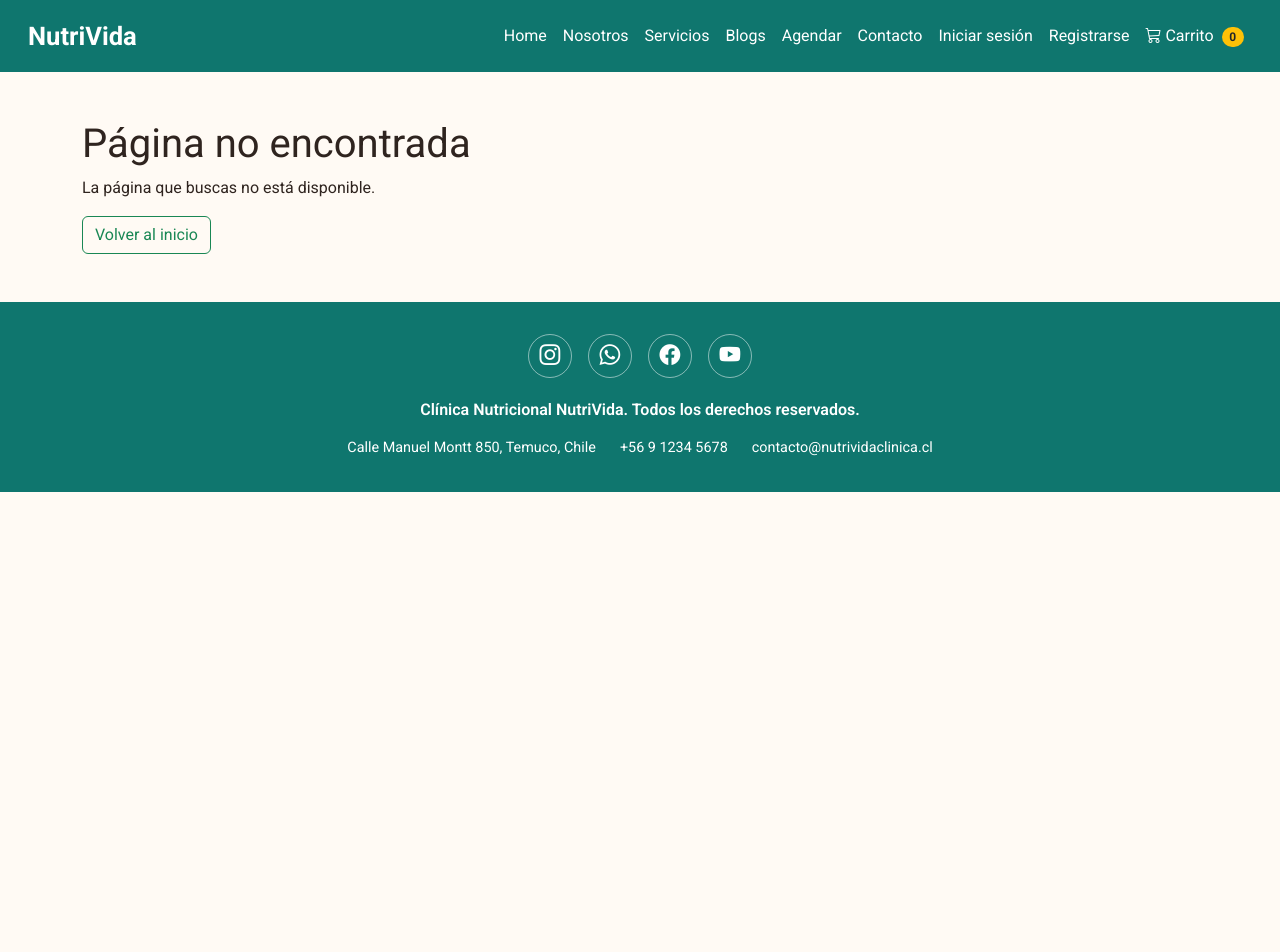
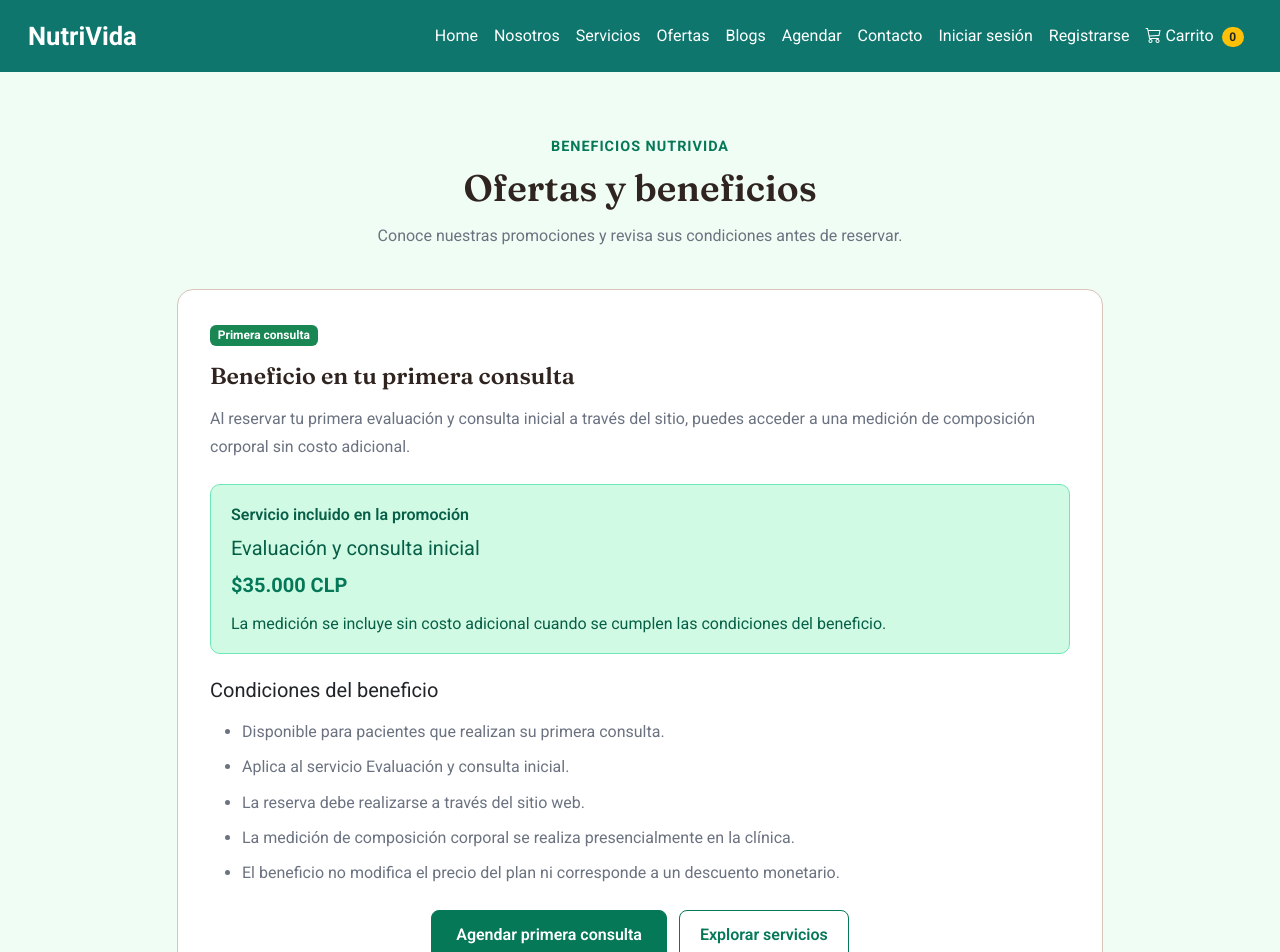
Before and after one commit to soofigonb/nutrivida-tienda-online, a React (Vite) app in the folder fase2/proyecto_etapa2_react/: page /ofertas in a window 1280 px wide. Shown: the top 952 px of the page. Before the commit the page ends 800 px from the top, so only its background shows below. Built offline with nearby package versions, Linux system fonts and the light colour scheme.

Commit message:
sofi: agregar catálogo por categorías y ofertas con pruebas

```diff
--- a/fase2/proyecto_etapa2_react/src/App.jsx
+++ b/fase2/proyecto_etapa2_react/src/App.jsx
@@ -11,6 +11,8 @@ import Footer from './components/Footer.jsx'
 import ScrollNavegacion from './components/ScrollNavegacion.jsx'
 
 import Inicio from './pages/Inicio.jsx'
+import Servicios from './pages/Servicios.jsx'
+import Ofertas from './pages/Ofertas.jsx'
 import Agendar from './pages/Agendar.jsx'
 import Carrito from './pages/Carrito.jsx'
 import Registro from './pages/Registro.jsx'
@@ -76,17 +78,38 @@ function App() {
           <ScrollNavegacion />
 
           <Routes>
-            {/* Páginas con navbar y footer públicos */}
             <Route element={<SitioPublico />}>
               <Route path="/" element={<Inicio />} />
 
-              <Route path="/agendar" element={<Agendar />} />
+              <Route
+                path="/servicios"
+                element={<Servicios />}
+              />
 
-              <Route path="/carrito" element={<Carrito />} />
+              <Route
+                path="/ofertas"
+                element={<Ofertas />}
+              />
 
-              <Route path="/login" element={<Login />} />
+              <Route
+                path="/agendar"
+                element={<Agendar />}
+              />
 
-              <Route path="/registro" element={<Registro />} />
+              <Route
+                path="/carrito"
+                element={<Carrito />}
+              />
+
+              <Route
+                path="/login"
+                element={<Login />}
+              />
+
+              <Route
+                path="/registro"
+                element={<Registro />}
+              />
 
               <Route
                 path="/blogs/alimentacion-antiinflamatoria"
@@ -104,9 +127,11 @@ function App() {
               />
             </Route>
 
-            {/* Panel protegido con menú propio */}
             <Route element={<RutaAdmin />}>
-              <Route path="/admin" element={<AdminLayout />}>
+              <Route
+                path="/admin"
+                element={<AdminLayout />}
+              >
                 <Route index element={<AdminHome />} />
 
                 <Route
--- a/fase2/proyecto_etapa2_react/src/components/Navbar.jsx
+++ b/fase2/proyecto_etapa2_react/src/components/Navbar.jsx
@@ -1,44 +1,34 @@
-import { useContext, useState } from "react";
+import { useContext, useState } from 'react'
 import {
   Button,
   Container,
   Nav,
   Navbar as NavbarBootstrap,
-} from "react-bootstrap";
-import { Link, useNavigate } from "react-router-dom";
-import { CarritoContext } from "../context/CarritoContext";
-import { AuthContext } from "../context/AuthContext";
+} from 'react-bootstrap'
+import { Link, useNavigate } from 'react-router-dom'
+
+import { CarritoContext } from '../context/CarritoContext'
+import { AuthContext } from '../context/AuthContext'
 
 function Navbar({ cantidadCarrito }) {
-  // ========================================
-  // 1. ESTADOS Y CONTEXTOS
-  // ========================================
+  const [expandido, setExpandido] = useState(false)
 
-  const [expandido, setExpandido] = useState(false);
+  const carritoContext = useContext(CarritoContext)
 
-  const carritoContext = useContext(CarritoContext);
-  const { usuario, cerrarSesion } = useContext(AuthContext);
+  const { usuario, cerrarSesion } = useContext(AuthContext)
 
-  const navigate = useNavigate();
+  const navigate = useNavigate()
 
   const cantidadMostrar =
     cantidadCarrito !== undefined
       ? cantidadCarrito
-      : carritoContext?.cantidad || 0;
-
-  // ========================================
-  // 2. CERRAR SESIÓN
-  // ========================================
+      : carritoContext?.cantidad || 0
 
   function handleCerrarSesion() {
-    cerrarSesion();
-    setExpandido(false);
-    navigate("/login");
+    cerrarSesion()
+    setExpandido(false)
+    navigate('/login')
   }
-
-  // ========================================
-  // 3. BARRA DE NAVEGACIÓN
-  // ========================================
 
   return (
     <header>
@@ -50,7 +40,6 @@ function Navbar({ cantidadCarrito }) {
         data-bs-theme="dark"
       >
         <Container fluid>
-          {/* Nombre de la clínica */}
           <NavbarBootstrap.Brand
             as={Link}
             to="/"
@@ -59,7 +48,6 @@ function Navbar({ cantidadCarrito }) {
             NutriVida
           </NavbarBootstrap.Brand>
 
-          {/* Menú para pantallas pequeñas */}
           <NavbarBootstrap.Toggle
             aria-controls="menu-nutrivida"
             label="Abrir o cerrar menú"
@@ -71,41 +59,72 @@ function Navbar({ cantidadCarrito }) {
               className="ms-auto align-items-center"
               onSelect={() => setExpandido(false)}
             >
-              {/* Inicio */}
-              <Nav.Link as={Link} to="/" eventKey="inicio">
+              <Nav.Link
+                as={Link}
+                to="/"
+                eventKey="inicio"
+              >
                 Home
               </Nav.Link>
 
-              {/* Secciones de la página de inicio */}
-              <Nav.Link as={Link} to="/#nosotros" eventKey="nosotros">
+              <Nav.Link
+                as={Link}
+                to="/#nosotros"
+                eventKey="nosotros"
+              >
                 Nosotros
               </Nav.Link>
 
-              <Nav.Link as={Link} to="/#servicios" eventKey="servicios">
+              <Nav.Link
+                as={Link}
+                to="/servicios"
+                eventKey="servicios"
+              >
                 Servicios
               </Nav.Link>
 
-              <Nav.Link as={Link} to="/#blogs" eventKey="blogs">
+              <Nav.Link
+                as={Link}
+                to="/ofertas"
+                eventKey="ofertas"
+              >
+                Ofertas
+              </Nav.Link>
+
+              <Nav.Link
+                as={Link}
+                to="/#blogs"
+                eventKey="blogs"
+              >
                 Blogs
               </Nav.Link>
 
-              {/* Agendamiento */}
-              <Nav.Link as={Link} to="/agendar" eventKey="agendar">
+              <Nav.Link
+                as={Link}
+                to="/agendar"
+                eventKey="agendar"
+              >
                 Agendar
               </Nav.Link>
 
-              {/* Sección de contacto */}
-              <Nav.Link as={Link} to="/#contacto" eventKey="contacto">
+              <Nav.Link
+                as={Link}
+                to="/#contacto"
+                eventKey="contacto"
+              >
                 Contacto
               </Nav.Link>
-              {/* Entrada al panel para administradores */}
-              {usuario?.rol === "admin" && (
-                <Nav.Link as={Link} to="/admin" eventKey="admin">
+
+              {usuario?.rol === 'admin' && (
+                <Nav.Link
+                  as={Link}
+                  to="/admin"
+                  eventKey="admin"
+                >
                   Administración
                 </Nav.Link>
               )}
 
-              {/* Opciones según la sesión */}
               {usuario ? (
                 <>
                   <NavbarBootstrap.Text className="me-3 fw-bold text-light px-2">
@@ -124,20 +143,36 @@ function Navbar({ cantidadCarrito }) {
                 </>
               ) : (
                 <>
-                  <Nav.Link as={Link} to="/login" eventKey="login">
+                  <Nav.Link
+                    as={Link}
+                    to="/login"
+                    eventKey="login"
+                  >
                     Iniciar sesión
                   </Nav.Link>
 
-                  <Nav.Link as={Link} to="/registro" eventKey="registro">
+                  <Nav.Link
+                    as={Link}
+                    to="/registro"
+                    eventKey="registro"
+                  >
                     Registrarse
                   </Nav.Link>
                 </>
               )}
 
-              {/* Carrito */}
-              <Nav.Link as={Link} to="/carrito" eventKey="carrito">
-                <i className="bi bi-cart3 me-1" aria-hidden="true" />
+              <Nav.Link
+                as={Link}
+                to="/carrito"
+                eventKey="carrito"
+              >
+                <i
+                  className="bi bi-cart3 me-1"
+                  aria-hidden="true"
+                />
+
                 Carrito
+
                 <span
                   className="badge rounded-pill bg-warning text-dark ms-2"
                   id="contador-carrito"
@@ -150,7 +185,7 @@ function Navbar({ cantidadCarrito }) {
         </Container>
       </NavbarBootstrap>
     </header>
-  );
+  )
 }
 
-export default Navbar;
+export default Navbar
--- a/fase2/proyecto_etapa2_react/src/components/PlanesServicios.jsx
+++ b/fase2/proyecto_etapa2_react/src/components/PlanesServicios.jsx
@@ -1,10 +1,13 @@
 import { useState } from 'react'
 import { Link } from 'react-router-dom'
-import planes from '../data/planes.js'
+
+import planes, {
+  promocionPrimeraConsulta,
+} from '../data/planes.js'
 import formatearPrecio from '../utils/formatearPrecio.js'
 
-// Tarjeta reutilizable de un servicio.
-function TarjetaServicio({ plan }) {
+// Tarjeta compartida entre el inicio y el catálogo.
+export function TarjetaServicio({ plan }) {
   return (
     <article className="servicio-tarjeta">
       <img
@@ -40,7 +43,6 @@ function TarjetaServicio({ plan }) {
   )
 }
 
-// Sección de servicios y promoción.
 function PlanesServicios() {
   const [mostrarPromocion, setMostrarPromocion] = useState(false)
 
@@ -49,15 +51,21 @@ function PlanesServicios() {
       <div className="container">
         <div className="servicios-encabezado">
           <div>
-            <p className="seccion-etiqueta">Elige tu atención</p>
+            <p className="seccion-etiqueta">
+              Elige tu atención
+            </p>
 
-            <h2 className="seccion-titulo">Planes y servicios</h2>
+            <h2 className="seccion-titulo">
+              Planes y servicios
+            </h2>
           </div>
 
           <button
             type="button"
             className="promocion-boton"
-            onClick={() => setMostrarPromocion((actual) => !actual)}
+            onClick={() =>
+              setMostrarPromocion((actual) => !actual)
+            }
             aria-expanded={mostrarPromocion}
             aria-controls="promocion-servicios"
           >
@@ -69,12 +77,21 @@ function PlanesServicios() {
 
         <div id="promocion-servicios" aria-live="polite">
           {mostrarPromocion && (
-            <p className="promocion-mensaje">
-              <strong>Beneficio en tu primera consulta:</strong>{' '}
-              Durante este mes, al agendar tu primera consulta online,
-              recibirás una medición de composición corporal sin costo
-              adicional.
-            </p>
+            <div className="promocion-mensaje">
+              <p>
+                <strong>
+                  Beneficio en tu primera consulta:
+                </strong>{' '}
+                {promocionPrimeraConsulta.descripcion}
+              </p>
+
+              <Link
+                to="/ofertas"
+                className="fw-semibold text-success"
+              >
+                Ver condiciones del beneficio
+              </Link>
+            </div>
           )}
         </div>
 
@@ -83,6 +100,22 @@ function PlanesServicios() {
             <TarjetaServicio key={plan.id} plan={plan} />
           ))}
         </div>
+
+        <div className="gestion-botones mt-4">
+          <Link
+            to="/servicios"
+            className="btn btn-outline-success"
+          >
+            Explorar categorías
+          </Link>
+
+          <Link
+            to="/ofertas"
+            className="btn btn-success"
+          >
+            Ver ofertas
+          </Link>
+        </div>
       </div>
     </section>
   )
--- a/fase2/proyecto_etapa2_react/src/data/planes.js
+++ b/fase2/proyecto_etapa2_react/src/data/planes.js
@@ -6,6 +6,7 @@ const planes = [
   {
     id: 'consulta-inicial',
     nombre: 'Evaluación y consulta inicial',
+    categoria: 'Evaluación inicial',
     descripcion:
       'Evaluación antropométrica, diagnóstico nutricional y pauta de alimentación personalizada.',
     precio: 35000,
@@ -16,6 +17,7 @@ const planes = [
   {
     id: 'plan-integral',
     nombre: 'Plan nutricional integral',
+    categoria: 'Atención integral',
     descripcion:
       'Incluye dos controles mensuales, ajuste de minuta, seguimiento y guía de compras.',
     precio: 60000,
@@ -26,6 +28,7 @@ const planes = [
   {
     id: 'nutricion-deportiva',
     nombre: 'Plan de nutrición deportiva',
+    categoria: 'Nutrición deportiva',
     descripcion:
       'Estrategias de alimentación, suplementación personalizada y análisis del rendimiento.',
     precio: 50000,
@@ -35,4 +38,20 @@ const planes = [
   },
 ]
 
+// Beneficio adicional: no modifica el precio del plan.
+export const promocionPrimeraConsulta = {
+  id: 'beneficio-primera-consulta',
+  titulo: 'Beneficio en tu primera consulta',
+  planId: 'consulta-inicial',
+  descripcion:
+    'Al reservar tu primera evaluación y consulta inicial a través del sitio, puedes acceder a una medición de composición corporal sin costo adicional.',
+  condiciones: [
+    'Disponible para pacientes que realizan su primera consulta.',
+    'Aplica al servicio Evaluación y consulta inicial.',
+    'La reserva debe realizarse a través del sitio web.',
+    'La medición de composición corporal se realiza presencialmente en la clínica.',
+    'El beneficio no modifica el precio del plan ni corresponde a un descuento monetario.',
+  ],
+}
+
 export default planes
--- /dev/null
+++ b/fase2/proyecto_etapa2_react/src/pages/Ofertas.jsx
@@ -0,0 +1,128 @@
+import {
+  Badge,
+  Card,
+  Col,
+  Container,
+  Row,
+} from 'react-bootstrap'
+import { Link } from 'react-router-dom'
+
+import planes, {
+  promocionPrimeraConsulta,
+} from '../data/planes.js'
+import formatearPrecio from '../utils/formatearPrecio.js'
+
+function Ofertas() {
+  const promocion = promocionPrimeraConsulta
+
+  const plan = planes.find(
+    (item) => item.id === promocion.planId,
+  )
+
+  return (
+    <main className="pagina-gestion">
+      <Container>
+        <div className="seccion-encabezado">
+          <p className="seccion-etiqueta">
+            Beneficios NutriVida
+          </p>
+
+          <h1 className="seccion-titulo">
+            Ofertas y beneficios
+          </h1>
+
+          <p className="seccion-descripcion">
+            Conoce nuestras promociones y revisa sus condiciones
+            antes de reservar.
+          </p>
+        </div>
+
+        <Row className="justify-content-center">
+          <Col xs={12} lg={10}>
+            {plan ? (
+              <Card className="gestion-tarjeta">
+                <Card.Body className="gestion-tarjeta-cuerpo">
+                  <Badge bg="success" className="mb-3">
+                    Primera consulta
+                  </Badge>
+
+                  <h2 className="gestion-subtitulo">
+                    {promocion.titulo}
+                  </h2>
+
+                  <p className="gestion-ayuda mt-3">
+                    {promocion.descripcion}
+                  </p>
+
+                  <div className="promocion-mensaje my-4">
+                    <p className="fw-semibold mb-2">
+                      Servicio incluido en la promoción
+                    </p>
+
+                    <h3 className="h5">
+                      {plan.nombre}
+                    </h3>
+
+                    <p className="servicio-precio mb-2">
+                      {formatearPrecio(plan.precio)}
+                    </p>
+
+                    <p className="mb-0">
+                      La medición se incluye sin costo adicional
+                      cuando se cumplen las condiciones del beneficio.
+                    </p>
+                  </div>
+
+                  <h3 className="h5 mb-3">
+                    Condiciones del beneficio
+                  </h3>
+
+                  <ul className="gestion-ayuda">
+                    {promocion.condiciones.map((condicion) => (
+                      <li key={condicion} className="mb-2">
+                        {condicion}
+                      </li>
+                    ))}
+                  </ul>
+
+                  <div className="gestion-botones mt-4">
+                    <Link
+                      to={`/agendar?plan=${plan.id}`}
+                      className="btn btn-success"
+                    >
+                      Agendar primera consulta
+                    </Link>
+
+                    <Link
+                      to="/servicios"
+                      className="btn btn-outline-success"
+                    >
+                      Explorar servicios
+                    </Link>
+                  </div>
+                </Card.Body>
+              </Card>
+            ) : (
+              <Card className="gestion-tarjeta">
+                <Card.Body className="gestion-tarjeta-cuerpo">
+                  <p role="status">
+                    Actualmente no hay ofertas disponibles.
+                  </p>
+
+                  <Link
+                    to="/servicios"
+                    className="btn btn-outline-success"
+                  >
+                    Explorar servicios
+                  </Link>
+                </Card.Body>
+              </Card>
+            )}
+          </Col>
+        </Row>
+      </Container>
+    </main>
+  )
+}
+
+export default Ofertas
--- /dev/null
+++ b/fase2/proyecto_etapa2_react/src/pages/Servicios.jsx
@@ -0,0 +1,149 @@
+import {
+  Alert,
+  Card,
+  Col,
+  Container,
+  Form,
+  Row,
+} from 'react-bootstrap'
+import {
+  Link,
+  useSearchParams,
+} from 'react-router-dom'
+
+import planes from '../data/planes.js'
+import { TarjetaServicio } from '../components/PlanesServicios.jsx'
+
+const categorias = [
+  ...new Set(planes.map((plan) => plan.categoria)),
+]
+
+function Servicios() {
+  const [parametros, setParametros] = useSearchParams()
+
+  const categoria = parametros.get('categoria') || ''
+
+  const categoriaInvalida =
+    categoria !== '' && !categorias.includes(categoria)
+
+  const planesFiltrados = categoria
+    ? planes.filter((plan) => plan.categoria === categoria)
+    : planes
+
+  function cambiarCategoria(event) {
+    const siguiente = new URLSearchParams(parametros)
+    const valor = event.target.value
+
+    if (valor) {
+      siguiente.set('categoria', valor)
+    } else {
+      siguiente.delete('categoria')
+    }
+
+    setParametros(siguiente)
+  }
+
+  return (
+    <main className="pagina-gestion">
+      <Container>
+        <div className="seccion-encabezado">
+          <p className="seccion-etiqueta">
+            Atención para cada objetivo
+          </p>
+
+          <h1 className="seccion-titulo">
+            Categorías de servicios
+          </h1>
+
+          <p className="seccion-descripcion">
+            Explora nuestros planes de evaluación inicial,
+            atención integral y nutrición deportiva.
+          </p>
+        </div>
+
+        <Card className="gestion-tarjeta mb-4">
+          <Card.Body className="gestion-tarjeta-cuerpo">
+            <Row className="g-3 align-items-end">
+              <Col xs={12} md={7} lg={6}>
+                <Form.Group controlId="filtro-categoria">
+                  <Form.Label>
+                    Filtrar por categoría
+                  </Form.Label>
+
+                  <Form.Select
+                    value={categoria}
+                    onChange={cambiarCategoria}
+                  >
+                    <option value="">
+                      Todas las categorías
+                    </option>
+
+                    {categoriaInvalida && (
+                      <option value={categoria} disabled>
+                        Categoría no disponible
+                      </option>
+                    )}
+
+                    {categorias.map((item) => (
+                      <option key={item} value={item}>
+                        {item}
+                      </option>
+                    ))}
+                  </Form.Select>
+                </Form.Group>
+              </Col>
+
+              <Col xs={12} md={5} lg={6}>
+                <p
+                  className="gestion-ayuda mb-0"
+                  role="status"
+                >
+                  Servicios encontrados: {planesFiltrados.length}
+                </p>
+              </Col>
+            </Row>
+          </Card.Body>
+        </Card>
+
+        {planesFiltrados.length > 0 ? (
+          <div className="servicios-grid">
+            {planesFiltrados.map((plan) => (
+              <TarjetaServicio key={plan.id} plan={plan} />
+            ))}
+          </div>
+        ) : (
+          <Alert variant="info">
+            <p>
+              No hay servicios disponibles para esta categoría.
+            </p>
+
+            <Link
+              to="/servicios"
+              className="btn btn-outline-success"
+            >
+              Ver todos los servicios
+            </Link>
+          </Alert>
+        )}
+
+        <div className="gestion-botones mt-4">
+          <Link
+            to="/ofertas"
+            className="btn btn-success"
+          >
+            Ver ofertas
+          </Link>
+
+          <Link
+            to="/"
+            className="btn btn-outline-success"
+          >
+            Volver al inicio
+          </Link>
+        </div>
+      </Container>
+    </main>
+  )
+}
+
+export default Servicios
```
Also changed, not shown: 1 other file (tests, documents, lock files or other folders).
